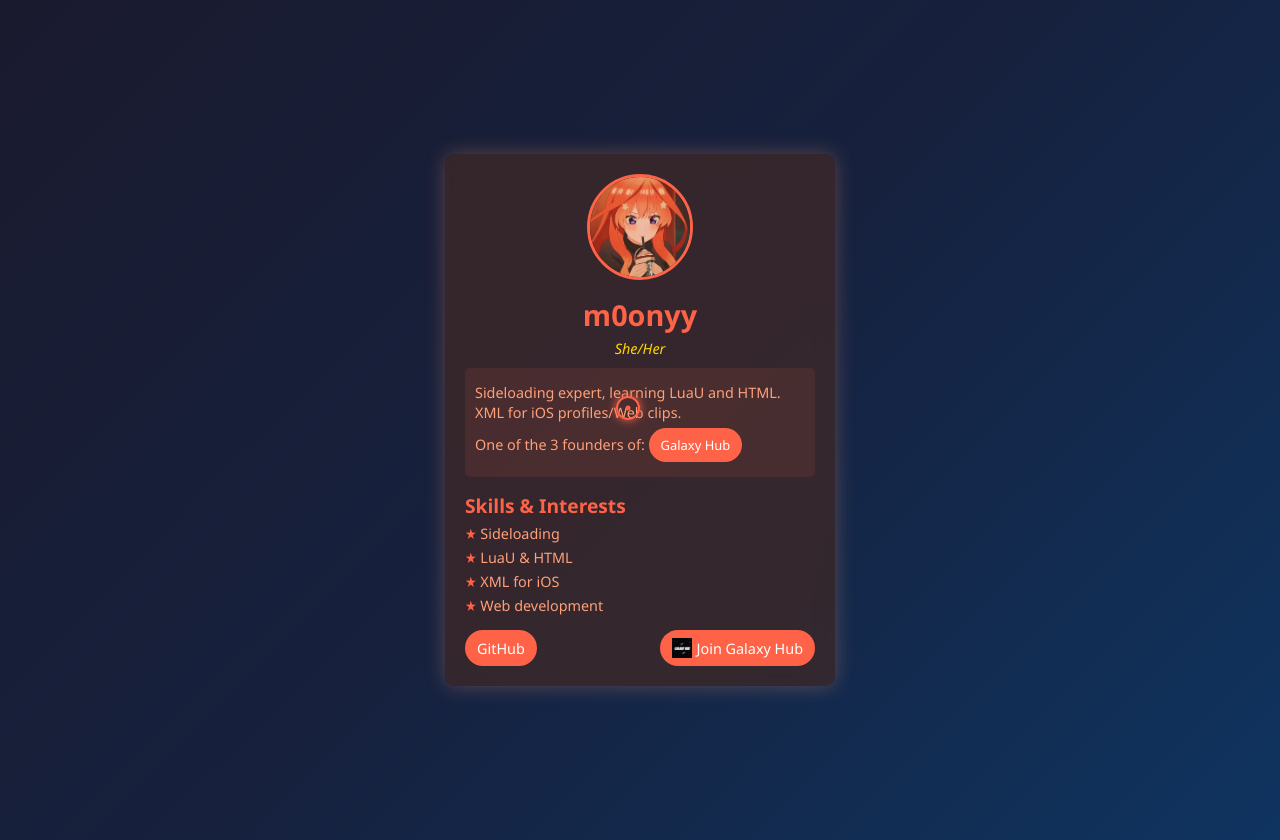
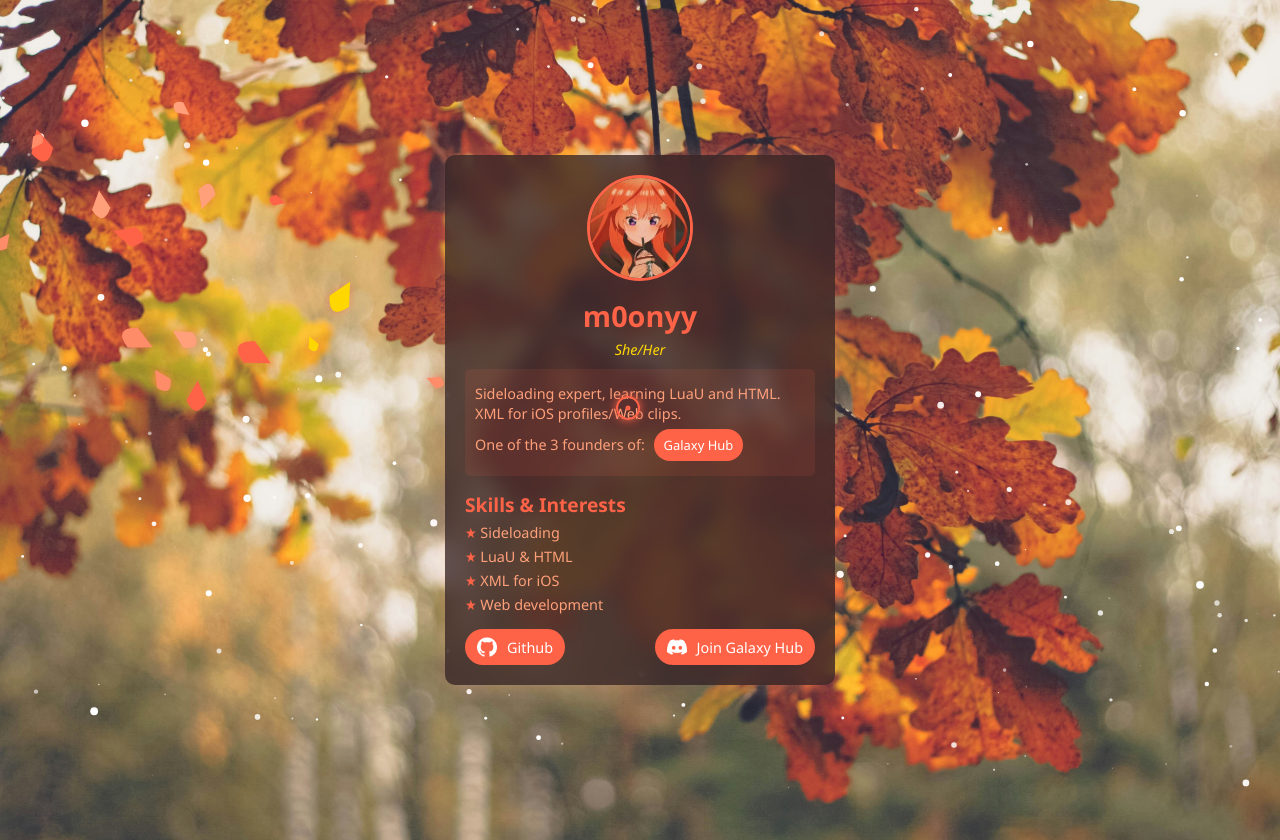
Before and after one commit to ItzzMoony/Bio, a plain HTML site: page index.html in a window 1280 px wide. Drawn offline with Linux system fonts and the light colour scheme.

Commit message:
Add files via upload

```diff
--- a/index.html
+++ b/index.html
@@ -7,6 +7,7 @@
     <link rel="stylesheet" href="styles.css">
 </head>
 <body>
+
     <canvas id="starCanvas"></canvas>
     <canvas id="leafCanvas"></canvas>
     <div class="cursor"></div>
@@ -16,7 +17,7 @@
         <p class="pronouns">She/Her</p>
         <div class="bio">
             <p>Sideloading expert, learning LuaU and HTML. XML for iOS profiles/Web clips.</p>
-            <p>One of the 3 founders of: <a href="https://discord.gg/rFhKPrWVWF" target="_blank" class="discord-link">Galaxy Hub</a></p>
+            <p>One of the 3 founders of: <a href="https://discord.gg/rFhKPrWVWF" target="_blank" class="galaxy-link">Galaxy Hub</a></p>
         </div>
         <div class="skills">
             <h2>Skills & Interests</h2>
@@ -28,9 +29,11 @@
             </ul>
         </div>
         <div class="links">
-            <a href="https://github.com/ItzzMoony" target="_blank" class="github-link">GitHub</a>
+            <a href="https://github.com/ItzzMoony" target="_blank" class="github-link">
+                <img src="github.png" alt="Discord" class="discord-icon">Github
+            </a>
             <a href="https://discord.gg/rFhKPrWVWF" target="_blank" class="discord-link">
-                <img src="DONT_FORGET_TO.png" alt="Discord" class="discord-icon"> Join Galaxy Hub
+                <img src="discord-2.png" alt="Discord" class="discord-icon">Join Galaxy Hub
             </a>
         </div>
     </div>
--- /dev/null
+++ b/script.js
@@ -0,0 +1,209 @@
+console.log("Discord bio site loaded!");
+
+document.addEventListener('DOMContentLoaded', () => {
+    const cursor = document.querySelector('.cursor');
+    const trails = [];
+    const trailCount = 20;
+
+    // Create trails for cursor effect
+    for (let i = 0; i < trailCount; i++) {
+        const trail = document.createElement('div');
+        trail.className = 'trail';
+        document.body.appendChild(trail);
+        trails.push(trail);
+    }
+
+    let currentTrail = 0;
+    let isMouseDown = false;
+
+    function updateCursorPosition(e) {
+        const x = e.clientX;
+        const y = e.clientY;
+        cursor.style.left = `${x}px`;
+        cursor.style.top = `${y}px`;
+        cursor.style.transform = isMouseDown ? 'translate(-50%, -50%) scale(0.8)' : 'translate(-50%, -50%)';
+
+        const trail = trails[currentTrail];
+        trail.style.left = `${x}px`;
+        trail.style.top = `${y}px`;
+        trail.style.opacity = 1;
+        trail.style.backgroundColor = isMouseDown ? '#ff8c69' : '#ff6347';
+        trail.style.width = `${Math.random() * 10 + 5}px`;
+        trail.style.height = `${Math.random() * 10 + 5}px`;
+
+        setTimeout(() => {
+            trail.style.opacity = 0;
+            trail.style.transform = 'scale(0.5)';
+        }, 50);
+
+        currentTrail = (currentTrail + 1) % trailCount;
+    }
+
+    document.addEventListener('mousemove', updateCursorPosition);
+
+    document.addEventListener('mousedown', () => {
+        isMouseDown = true;
+        cursor.classList.add('clicked');
+    });
+
+    document.addEventListener('mouseup', () => {
+        isMouseDown = false;
+        cursor.classList.remove('clicked');
+    });
+
+    document.querySelectorAll('a, button').forEach(elem => {
+        elem.addEventListener('mouseover', () => {
+            cursor.classList.add('hover');
+        });
+        elem.addEventListener('mouseout', () => {
+            cursor.classList.remove('hover');
+        });
+    });
+
+    // Setup star canvas for background effect
+    const starCanvas = document.getElementById('starCanvas');
+    const starCtx = starCanvas.getContext('2d');
+
+    function setupStarCanvas() {
+        // Set the star canvas to match the full size of the window
+        starCanvas.width = window.innerWidth;
+        starCanvas.height = window.innerHeight;
+        drawStars(); // Draw stars initially
+    }
+
+    const stars = [];
+    const starCount = 300;  // Increased star count to ensure enough coverage on larger screens
+
+    class Star {
+        constructor() {
+            this.x = Math.random() * starCanvas.width;
+            this.y = Math.random() * starCanvas.height;
+            this.size = Math.random() * 2;
+            this.twinkleSpeed = Math.random() * 0.05 + 0.025;
+            this.angle = 0;
+        }
+
+        twinkle() {
+            this.angle += this.twinkleSpeed;
+            this.currentSize = this.size * Math.sin(this.angle) + this.size;
+        }
+
+        draw() {
+            starCtx.fillStyle = 'rgba(255, 255, 255, ' + (0.5 + Math.sin(this.angle) * 0.5) + ')';
+            starCtx.beginPath();
+            starCtx.arc(this.x, this.y, this.currentSize, 0, Math.PI * 2);
+            starCtx.fill();
+        }
+    }
+
+    function createStars() {
+        stars.length = 0; // Clear existing stars
+        for (let i = 0; i < starCount; i++) {
+            stars.push(new Star());
+        }
+    }
+
+    function drawStars() {
+        starCtx.clearRect(0, 0, starCanvas.width, starCanvas.height);
+        stars.forEach(star => {
+            star.twinkle();
+            star.draw();
+        });
+    }
+
+    function animateStars() {
+        drawStars();
+        requestAnimationFrame(animateStars);
+    }
+
+    setupStarCanvas();
+    createStars();
+    animateStars();
+
+    // Setup leaf canvas for falling leaves effect
+    const leafCanvas = document.getElementById('leafCanvas');
+    const leafCtx = leafCanvas.getContext('2d');
+
+    function setupLeafCanvas() {
+        leafCanvas.width = window.innerWidth;
+        leafCanvas.height = window.innerHeight;
+    }
+
+    const leaves = [];
+    const leafColors = ['#ff6347', '#ffa07a', '#ff8c69', '#ffd700'];
+    const leafCount = 20;
+
+    class Leaf {
+        constructor() {
+            // Start from anywhere along the top of the screen
+            this.x = Math.random() * leafCanvas.width; // Randomized along the entire width of the canvas
+            this.y = -50;
+            this.size = Math.random() * 15 + 10;
+            this.speedY = Math.random() * 1 + 0.5;
+            this.speedX = Math.random() * 1 - 0.5; // Small horizontal drift to make the leaves spread out naturally
+            this.color = leafColors[Math.floor(Math.random() * leafColors.length)];
+            this.rotation = Math.random() * 360;
+            this.rotationSpeed = Math.random() * 0.5 - 0.25;
+            this.oscillationSpeed = Math.random() * 0.02 + 0.01;
+            this.oscillationDistance = Math.random() * 3 + 1;
+            this.swingFactor = 0;
+        }
+
+        update() {
+            this.y += this.speedY;
+            this.x += this.speedX + Math.sin(this.swingFactor) * this.oscillationDistance;
+            this.swingFactor += this.oscillationSpeed;
+            this.rotation += this.rotationSpeed;
+
+            if (this.y > leafCanvas.height + 50) {
+                this.y = -50;
+                this.x = Math.random() * leafCanvas.width; // Reset position anywhere along the top
+            }
+        }
+
+        draw() {
+            leafCtx.save();
+            leafCtx.translate(this.x, this.y);
+            leafCtx.rotate(this.rotation * Math.PI / 180);
+            leafCtx.fillStyle = this.color;
+            leafCtx.beginPath();
+            leafCtx.moveTo(0, -this.size / 2);
+            leafCtx.quadraticCurveTo(this.size / 4, -this.size / 2, this.size / 2, 0);
+            leafCtx.quadraticCurveTo(this.size / 4, this.size / 2, 0, this.size);
+            leafCtx.quadraticCurveTo(-this.size / 4, this.size / 2, -this.size / 2, 0);
+            leafCtx.quadraticCurveTo(-this.size / 4, -this.size / 2, 0, -this.size / 2);
+            leafCtx.closePath();
+            leafCtx.fill();
+            leafCtx.restore();
+        }
+    }
+
+
+
+    for (let i = 0; i < leafCount; i++) {
+        leaves.push(new Leaf());
+    }
+
+    function drawLeaves() {
+        leafCtx.clearRect(0, 0, leafCanvas.width, leafCanvas.height);
+        leaves.forEach(leaf => {
+            leaf.update();
+            leaf.draw();
+        });
+    }
+
+    function animateLeaves() {
+        drawLeaves();
+        requestAnimationFrame(animateLeaves);
+    }
+
+    setupLeafCanvas();
+    animateLeaves();
+
+    // Adjust canvas sizes on window resize
+    window.addEventListener('resize', () => {
+        setupStarCanvas();
+        createStars(); // Create stars again to ensure they cover the new size
+        setupLeafCanvas();
+    });
+});
--- a/styles.css
+++ b/styles.css
@@ -1,6 +1,7 @@
 body {
     font-family: 'Segoe UI', Tahoma, Geneva, Verdana, sans-serif;
-    background: linear-gradient(135deg, #1a1a2e, #16213e, #0f3460);
+    background: url('leaves.jpg') no-repeat center center fixed;
+    background-size: cover;
     color: #ffa07a;
     margin: 0;
     padding: 20px;
@@ -163,7 +164,20 @@ li::before {
     transition: all 0.3s ease;
 }
 
-.github-link:hover, .discord-link:hover {
+.galaxy-link {
+    display: inline-flex;
+    align-items: center;
+    background-color: #ff6347;
+    color: #fff;
+    text-decoration: none;
+    padding: 7px 10px;
+    border-radius: 20px;
+    font-size: 0.9em;
+    transition: all 0.3s ease;
+    margin-left: 5px;
+}
+
+.github-link:hover, .discord-link:hover, .galaxy-link:hover {
     background-color: #ff8c69;
     transform: translateY(-2px);
 }
@@ -171,8 +185,11 @@ li::before {
 .discord-icon {
     width: 20px;
     height: 20px;
-    margin-right: 5px;
+    margin-right: 10px;
+    filter: brightness(0) invert(1); /* Turns the icon white */
 }
+
+
 
 /* Scrollbar styles */
 ::-webkit-scrollbar {
@@ -229,15 +246,17 @@ li::before {
     left: 0;
     width: 100%;
     height: 100%;
-    z-index: -1;
+    z-index: -2;
     filter: drop-shadow(0 0 5px rgba(255, 99, 71, 0.5));
+    background: transparent; /* Ensure the canvas itself doesn't have a background */
 }
 
 #starCanvas {
     position: fixed;
     top: 0;
-    left: 0;
+    left: 0px;
     width: 100%;
     height: 100%;
-    z-index: -2;
+    z-index: -3;
+    background: transparent; /* Ensure the canvas itself doesn't have a background */
 }
```
Also changed, not shown: discord-2.png (added), github.png (added), leaves.jpg (added).
